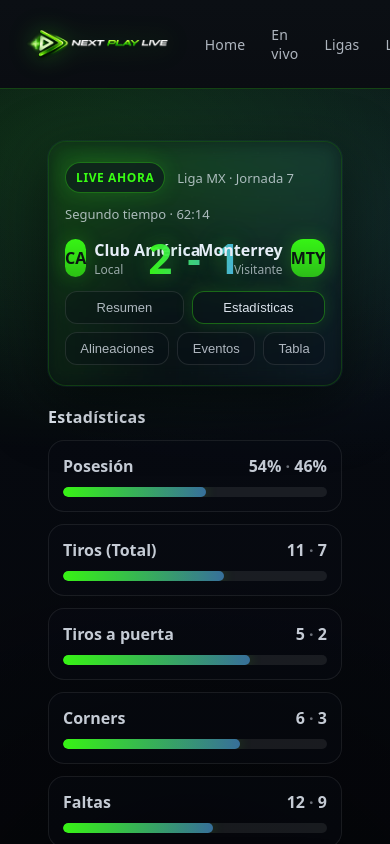
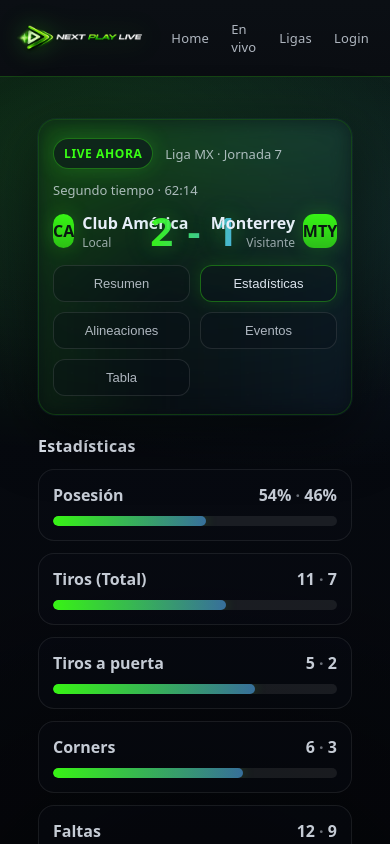
Before and after one commit to jonkas43/nextplaylive, a Next.js app: page / in a window 390 px wide. Built offline with nearby package versions, Linux system fonts and the light colour scheme.

Commit message:
Fix globals + clean mobile hero layout

```diff
--- a/app/globals.css
+++ b/app/globals.css
@@ -187,6 +187,7 @@
   font-size: 13px;
 }
 
+/* Desktop/tablet */
 .scoreRow{
   display:flex;
   align-items:center;
@@ -457,7 +458,7 @@
 }
 
 /* =========================
-   Responsive base
+   Responsive base (tablet)
    ========================= */
 @media (max-width: 980px){
   .grid{ grid-template-columns: 1fr; }
@@ -467,91 +468,43 @@
   .heroCard{ padding: 22px 18px; border-radius: 18px; }
 }
 
-@media (max-width:720px){
-  .nav{ gap:10px; }
-  .nav a{ padding:7px 8px; }
-}
-
 /* =========================
-   MOBILE: FIX marcador encimado
+   MOBILE (ÚNICO): FIX real
+   No encimar nombres + marcador
    ========================= */
 @media (max-width: 720px){
-  /* HERO más compacto */
+
+  /* Header/nav */
+  .topbar{ padding: 14px 14px; }
+  .topbarInner{ gap: 12px; }
+  .logo{ height: 34px; }
+  .nav{ gap: 8px; }
+  .nav a{ padding: 6px 7px; font-size: 13px; }
+
+  /* Page */
+  .page{
+    padding: 18px 14px 44px;
+  }
+
+  /* HERO compacto */
   .heroCard{
-    padding: 20px 16px !important;
+    padding: 18px 14px !important;
     border-radius: 18px !important;
   }
 
-  /* La fila del score se vuelve columna (evita encimado) */
-  .scoreRow{
-    flex-direction: column !important;
-    align-items: center !important;
-    gap: 14px !important;
-  }
-
-  /* Equipos ocupan todo el ancho */
-  .team{
-    width: 100% !important;
-    justify-content: space-between !important;
-    gap: 10px !important;
-  }
-
-  .teamRight{
-    text-align: right !important;
-  }
-
-  /* Nombre un poco más chico para que no empuje */
-  .teamName{ font-size: 16px !important; }
-  .teamSub{ font-size: 12px !important; }
-
-  /* Score centrado y sin invadir */
-  .score{
-    font-size: 44px !important;
-    line-height: 1 !important;
-    margin: 0 !important;
-  }
-
-  /* Tabs: estilo app */
-  .tabs{
-    gap: 8px !important;
-    margin-top: 12px !important;
-  }
-
-  .tab{
-    flex: 1 1 auto !important;
-    text-align: center !important;
-    font-size: 13px !important;
-    padding: 8px 10px !important;
-  }
-
-  /* Reduce glow */
-  .heroCard::before{ opacity: .55 !important; }
-}
-
-/* =========================
-   MOBILE: arregla desfase de equipos en el HERO
-   ========================= */
-@media (max-width: 720px){
-
-  /* HERO compacto */
-  .heroCard{
-    padding: 20px 16px !important;
-    border-radius: 18px !important;
-  }
-
-  /* En mobile NO apiles equipos en columnas ni separes badge/nombre */
+  /* ScoreRow: 3 columnas (team - score - team) */
   .scoreRow{
     display: grid !important;
     grid-template-columns: 1fr auto 1fr !important;
     align-items: center !important;
     gap: 10px !important;
+    margin-top: 12px !important;
   }
 
-  /* Cada team se queda “pegado” (badge + texto juntos) */
+  /* Teams pegados (badge + texto) */
   .team{
     min-width: 0 !important;
-    width: auto !important;
-    justify-content: flex-start !important;
+    width: 100% !important;
     gap: 8px !important;
   }
 
@@ -560,27 +513,48 @@
     text-align: right !important;
   }
 
-  /* Score centrado */
-  .score{
-    justify-self: center !important;
-    font-size: 42px !important;
-    line-height: 1 !important;
-    margin: 0 !important;
-  }
-
-  /* Evita que el nombre empuje / se rompa */
-  .teamName{
-    white-space: nowrap !important;
-    overflow: hidden !important;
-    text-overflow: ellipsis !important;
-    max-width: 140px !important;
-    font-size: 16px !important;
-  }
-
+  /* Texto del equipo no empuja */
+  .teamName,
   .teamSub{
     white-space: nowrap !important;
     overflow: hidden !important;
     text-overflow: ellipsis !important;
     max-width: 140px !important;
   }
+
+  .teamName{ font-size: 16px !important; }
+  .teamSub{ font-size: 12px !important; }
+
+  /* Score centrado */
+  .score{
+    justify-self: center !important;
+    font-size: 40px !important;
+    line-height: 1 !important;
+    margin: 0 !important;
+  }
+
+  /* Badge más chico */
+  .badge{
+    width: 34px !important;
+    height: 34px !important;
+    border-radius: 11px !important;
+  }
+
+  /* Tabs estilo app */
+  .tabs{
+    display: grid !important;
+    grid-template-columns: 1fr 1fr !important;
+    gap: 10px !important;
+    margin-top: 14px !important;
+  }
+
+  .tab{
+    width: 100% !important;
+    text-align: center !important;
+    font-size: 13px !important;
+    padding: 10px 10px !important;
+  }
+
+  /* Baja glow */
+  .heroCard::before{ opacity: .55 !important; }
 }
```
